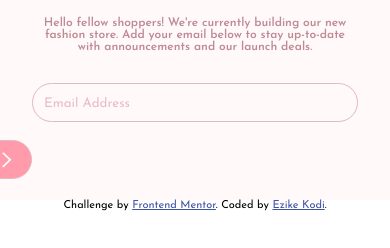
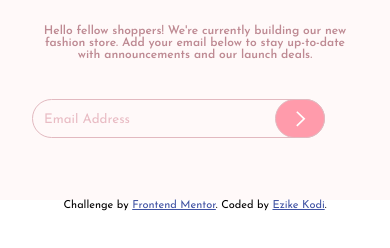
Before and after one commit to Kodi-ezike/base-apparel, a plain HTML site: page index.html in a window 390 px wide. Shown: the part 416-664 px from the top of the page. Drawn offline with Linux system fonts and the light colour scheme.

Commit message:
Update styles.css

```diff
--- a/styles.css
+++ b/styles.css
@@ -3,15 +3,7 @@
     padding: 0;
 }
 body{
-    /* background-image: linear-gradient(135deg, white, rgb(253, 229, 229) ); */
-    /** background: url(bg-pattern-desktop.svg); **/
     font-family: 'Josefin Sans',sans-serif;
-
-
-}
-.wrapper{
-    /* padding: 3rem; */
-    background-image: linear-gradient(135deg, white, rgb(253, 176, 176) );
 }
 #big1{
     font-size: 50px;
@@ -117,6 +109,7 @@ button{
 }
 #small{
     margin-right: auto;
+    padding: 0.5rem;
 }
 .logo{
     background: url(logo.svg);
@@ -152,18 +145,17 @@ button{
 
     padding: 2rem;
     background-color: rgb(255, 249, 249) ;
-    /* background-image: linear-gradient(135deg, white, rgb(253, 229, 229) ); */
 }
 button{
     background-size: 20%;
     width: 50px;
-    margin-left: -50px ;
+    margin-left: -55px ;
     padding: 23px 20px;
     padding-bottom: 0.9rem;
 
 }
 input[type=email]{
-    width: 100%;
+    width: 90%;
     background-color:rgb(255, 249, 249) ;
     padding: 11px 11px;
 
```
